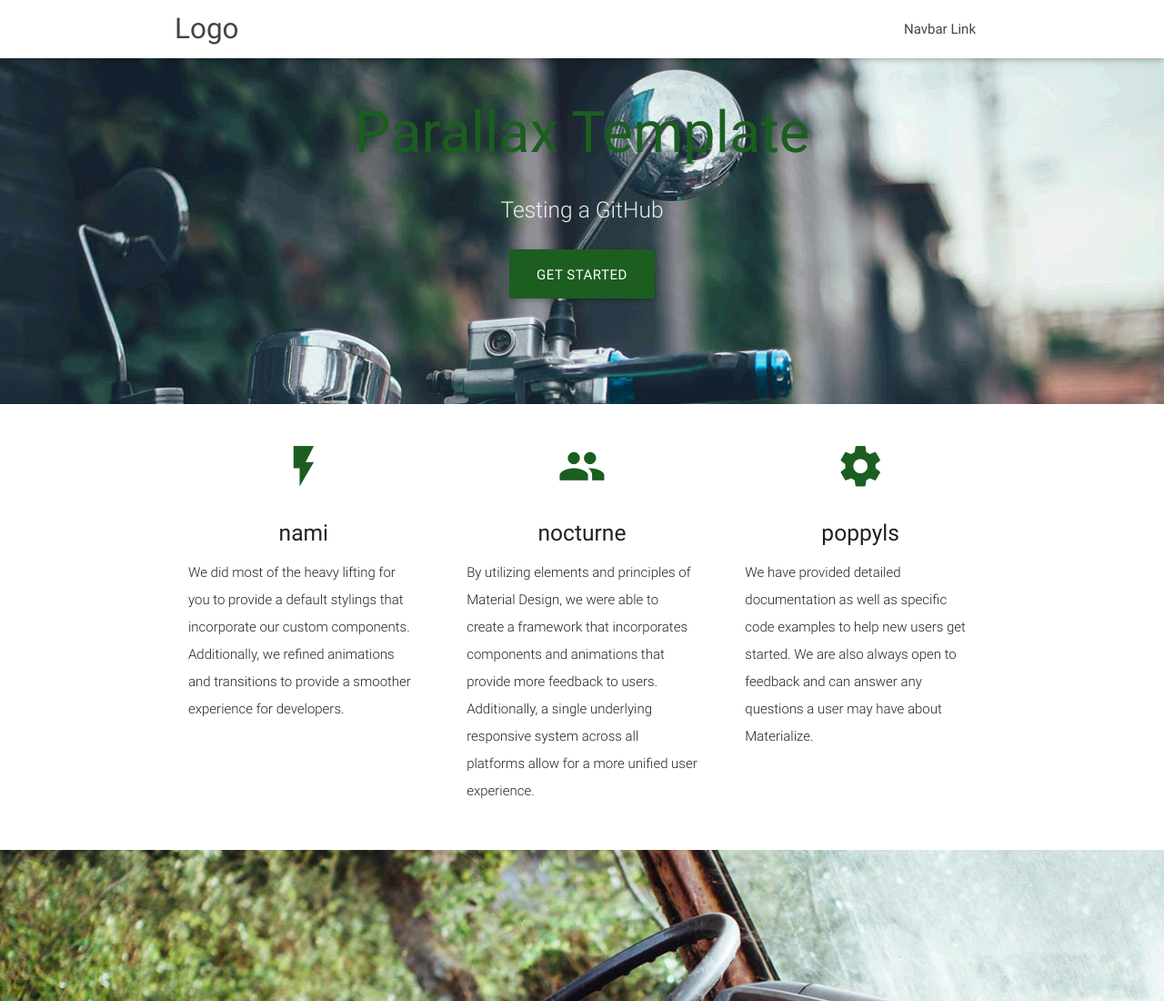
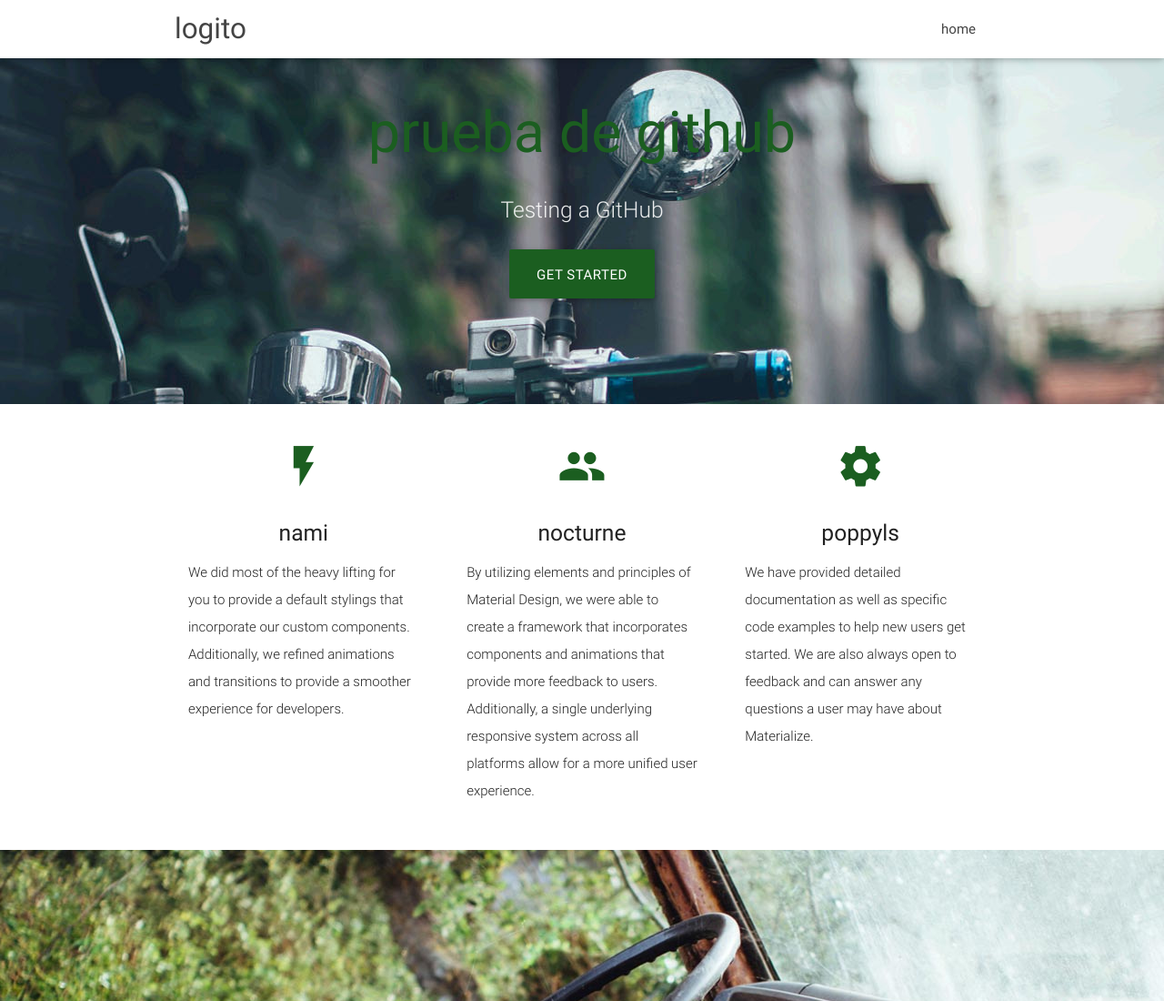
Before and after one commit to MFSWeb/testingGit, a plain HTML site: page index.html in a window 1280 px wide. Shown: the top 1100 px of the page at 91% size. Drawn offline with nearby package versions, Linux system fonts and the light colour scheme.

Commit message:
cambie el h1 y el nav

```diff
--- a/index.html
+++ b/index.html
@@ -13,13 +13,13 @@
 <body>
   <nav class="white" role="navigation">
     <div class="nav-wrapper container">
-      <a id="logo-container" href="#" class="brand-logo">Logo</a>
+      <a id="logo-container" href="#" class="brand-logo">logito</a>
       <ul class="right hide-on-med-and-down">
-        <li><a href="#">Navbar Link</a></li>
+        <li><a href="#">home</a></li>
       </ul>
 
       <ul id="nav-mobile" class="side-nav">
-        <li><a href="#">Navbar Link</a></li>
+        <li><a href="#">inicio</a></li>
       </ul>
       <a href="#" data-activates="nav-mobile" class="button-collapse"><i class="material-icons">menu</i></a>
     </div>
@@ -29,7 +29,7 @@
     <div class="section no-pad-bot">
       <div class="container">
         <br><br>
-        <h1 class="header center green-text text-darken-4">Parallax Template</h1>
+        <h1 class="header center green-text text-darken-4">prueba de github</h1>
         <div class="row center">
           <h5 class="header col s12 light">Testing a GitHub</h5>
         </div>
```
